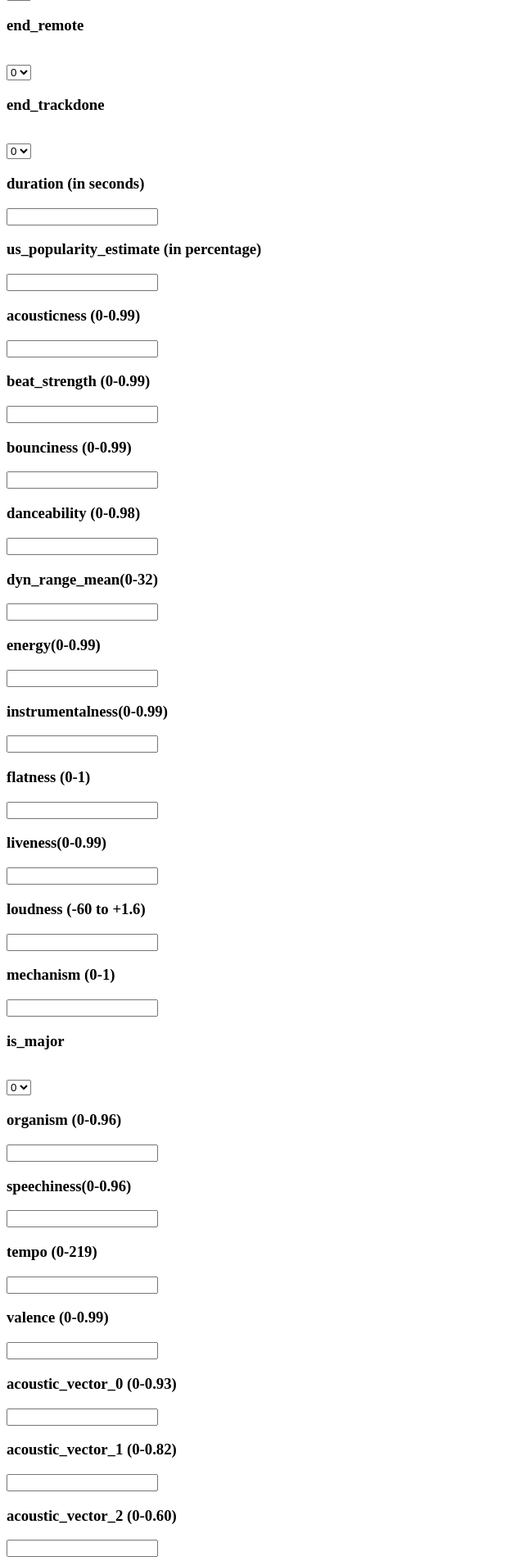
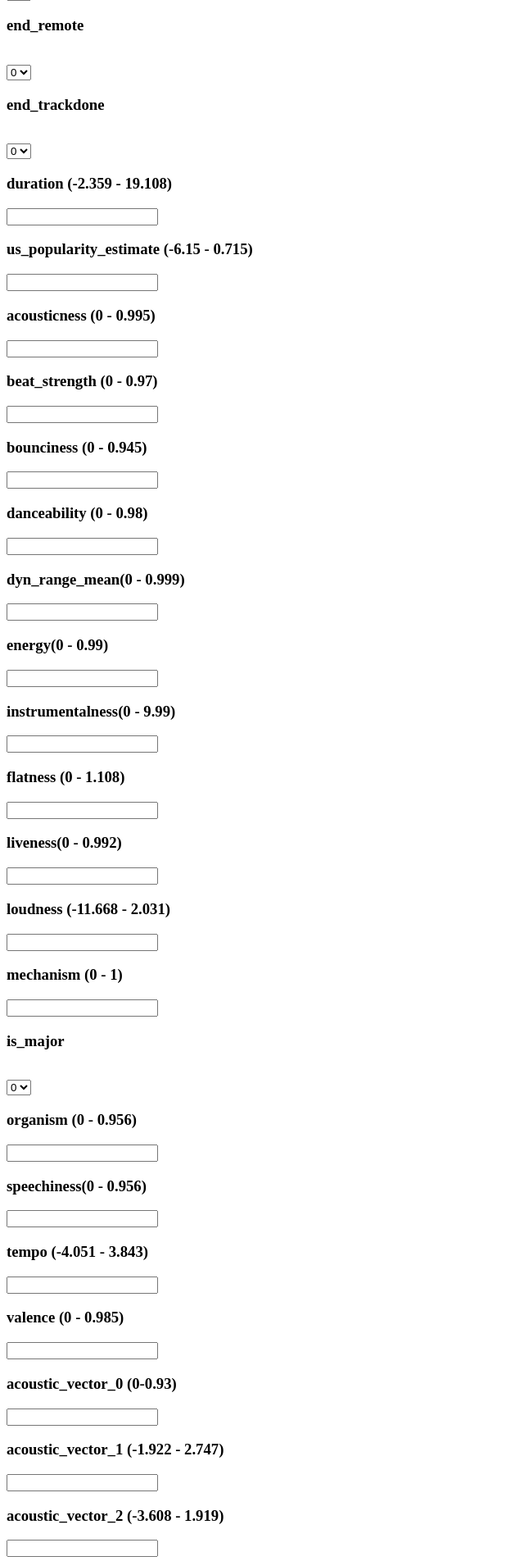
Before and after one commit to samyak2001/spotify, a Flask app: page / in a window 1280 px wide. Shown: the part 2696-4600 px from the top of the page at 82% size, without its empty margins (0-640 px from the left). Run offline with Flask 2, Linux system fonts and the light colour scheme; parts of the project's set-up code (start-up, migrations or seed data) failed here and were passed over.

Commit message:
Update index.html

```diff
--- a/templates/index.html
+++ b/templates/index.html
@@ -12,10 +12,10 @@
         <form action="{{ url_for('predict')}}" method="post">
 
             <h1>Spotify Skip prediction by SAMYAK M</h1>
-            <h3>session_position(1-20)</h3>
+            <h3>session_position(0 - 1)</h3>
             <input id="session_position" name="session_position" type="number ">
 
-            <h3>session_leangth(10-20)</h3>
+            <h3>session_leangth(0 - 1)</h3>
             <input id="session_length" name="session_length" type="number ">
 
             </select>
@@ -30,10 +30,10 @@
                 <option value="1">1</option>
             </select>
 
-            <h3>hist_user_behavior_n_seekfwd</h3>
+            <h3>hist_user_behavior_n_seekfwd (-0.164 - 22.843)</h3>
             <input id="hist_user_behavior_n_seekfwd" name="hist_user_behavior_n_seekfwd" type="number ">
 
-            <h3>hist_user_behavior_n_seekback</h3>
+            <h3>hist_user_behavior_n_seekback (-0.165 - 17.001)</h3>
             <input id="hist_user_behavior_n_seekback" name="hist_user_behavior_n_seekback" type="number ">
 
             </select>
@@ -160,43 +160,43 @@
                 <option value="1">1</option>
             </select>
 
-            <h3>duration (in seconds)</h3>
+            <h3>duration (-2.359 - 19.108)</h3>
             <input id="duration" name="duration" type="number ">
 
-            <h3>us_popularity_estimate (in percentage)</h3>
+            <h3>us_popularity_estimate (-6.15 - 0.715)</h3>
             <input id="us_popularity_estimate" name="us_popularity_estimate" type="number ">
 
-            <h3>acousticness (0-0.99)</h3>
+            <h3>acousticness (0 - 0.995)</h3>
             <input id="acousticness" name="acousticness" type="number ">
 
-            <h3>beat_strength (0-0.99)</h3>
+            <h3>beat_strength (0 - 0.97)</h3>
             <input id="beat_strength" name="beat_strength" type="number ">
 
-            <h3>bounciness (0-0.99)</h3>
+            <h3>bounciness (0 - 0.945)</h3>
             <input id="bounciness" name="bounciness" type="number ">
 
-            <h3>danceability (0-0.98)</h3>
+            <h3>danceability (0 - 0.98)</h3>
             <input id="danceability" name="danceability" type="number ">
 
-            <h3>dyn_range_mean(0-32)</h3>
+            <h3>dyn_range_mean(0 - 0.999)</h3>
             <input id="dyn_range_mean" name="dyn_range_mean" type="number ">
 
-            <h3>energy(0-0.99)</h3>
+            <h3>energy(0 - 0.99)</h3>
             <input id="energy" name="energy" type="number ">
 
-            <h3>instrumentalness(0-0.99)</h3>
+            <h3>instrumentalness(0 - 9.99)</h3>
             <input id="instrumentalness" name="instrumentalness" type="number ">
 
-            <h3> flatness (0-1)</h3>
+            <h3> flatness (0 - 1.108)</h3>
             <input id="flatness" name="flatness" type="number ">
 
-            <h3>liveness(0-0.99)</h3>
+            <h3>liveness(0 - 0.992)</h3>
             <input id="liveness" name="liveness" type="number ">
 
-            <h3>loudness (-60 to +1.6)</h3>
+            <h3>loudness (-11.668 - 2.031)</h3>
             <input id="loudness" name="loudness" type="number ">
 
-            <h3> mechanism (0-1)</h3>
+            <h3> mechanism (0 - 1)</h3>
             <input id="mechanism" name="mechanism" type="number ">
             </select>
             <h3>is_major</h3><br><select name="is_major" id="is_major" required="required">
@@ -204,40 +204,40 @@
                 <option value="1">1</option>
             </select>
 
-            <h3> organism (0-0.96)</h3>
+            <h3> organism (0 - 0.956)</h3>
             <input id="organism" name="organism" type="number ">
 
-            <h3>speechiness(0-0.96)</h3>
+            <h3>speechiness(0 - 0.956)</h3>
             <input id="speechiness" name="speechiness" type="number ">
 
-            <h3>tempo (0-219)</h3>
+            <h3>tempo (-4.051 - 3.843)</h3>
             <input id="tempo" name="tempo" type="number ">
 
-            <h3>valence (0-0.99)</h3>
+            <h3>valence (0 - 0.985)</h3>
             <input id="valence" name="valence" type="number ">
 
             <h3>acoustic_vector_0 (0-0.93)</h3>
             <input id="acoustic_vector_0" name="acoustic_vector_0" type="number ">
 
-            <h3>acoustic_vector_1 (0-0.82)</h3>
+            <h3>acoustic_vector_1 (-1.922 - 2.747)</h3>
             <input id="acoustic_vector_1" name="acoustic_vector_1" type="number ">
 
-            <h3>acoustic_vector_2 (0-0.60)</h3>
+            <h3>acoustic_vector_2 (-3.608 - 1.919)</h3>
             <input id="acoustic_vector_2" name="acoustic_vector_2" type="number ">
 
-            <h3>acoustic_vector_3 (0-1.07)</h3>
+            <h3>acoustic_vector_3 (-2.203 - 2.870)</h3>
             <input id="acoustic_vector_3" name="acoustic_vector_3" type="number ">
 
-            <h3>acoustic_vector_4 (0-0.89)</h3>
+            <h3>acoustic_vector_4 (-2.498 - 2.276)</h3>
             <input id="acoustic_vector_4" name="acoustic_vector_4" type="number ">
 
-            <h3>acoustic_vector_5 (0-0.38) </h3>
+            <h3>acoustic_vector_5 (-6.041 - 2.039) </h3>
             <input id="acoustic_vector_5" name="acoustic_vector_5" type="number ">
 
-            <h3>acoustic_vector_6 (0-0.99)</h3>
+            <h3>acoustic_vector_6 (-1.607 - 3.050)</h3>
             <input id="acoustic_vector_6" name="acoustic_vector_6" type="number ">
 
-            <h3>acoustic_vector_7 (0-1.1)</h3>
+            <h3>acoustic_vector_7 (-2.716 - 3.1088)</h3>
             <input id="acoustic_vector_7" name="acoustic_vector_7" type="number ">
 
             </select>
```
